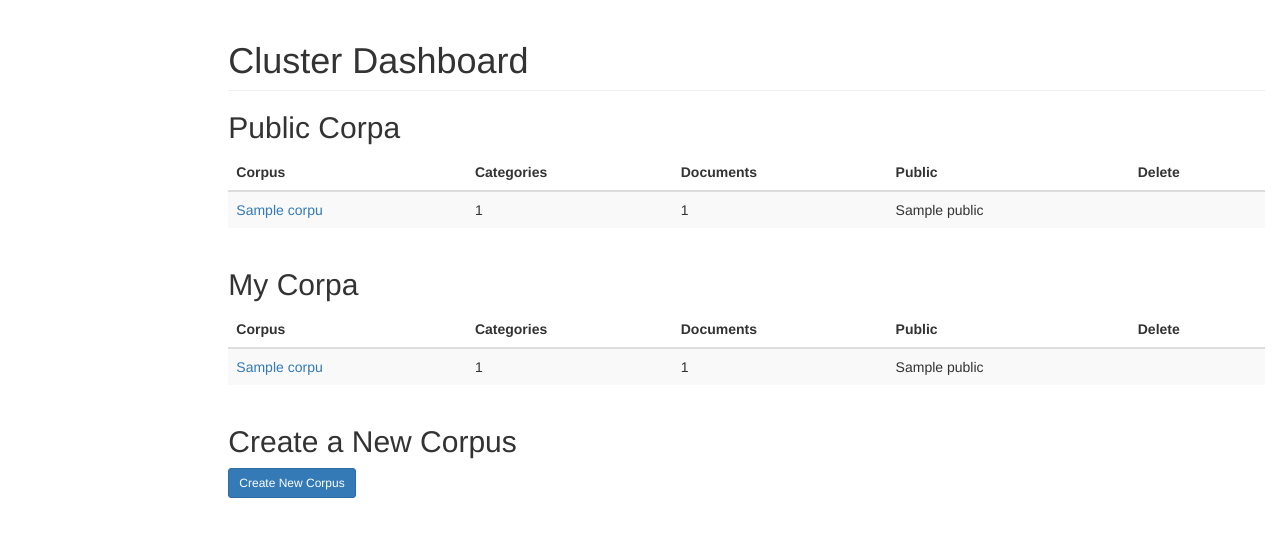
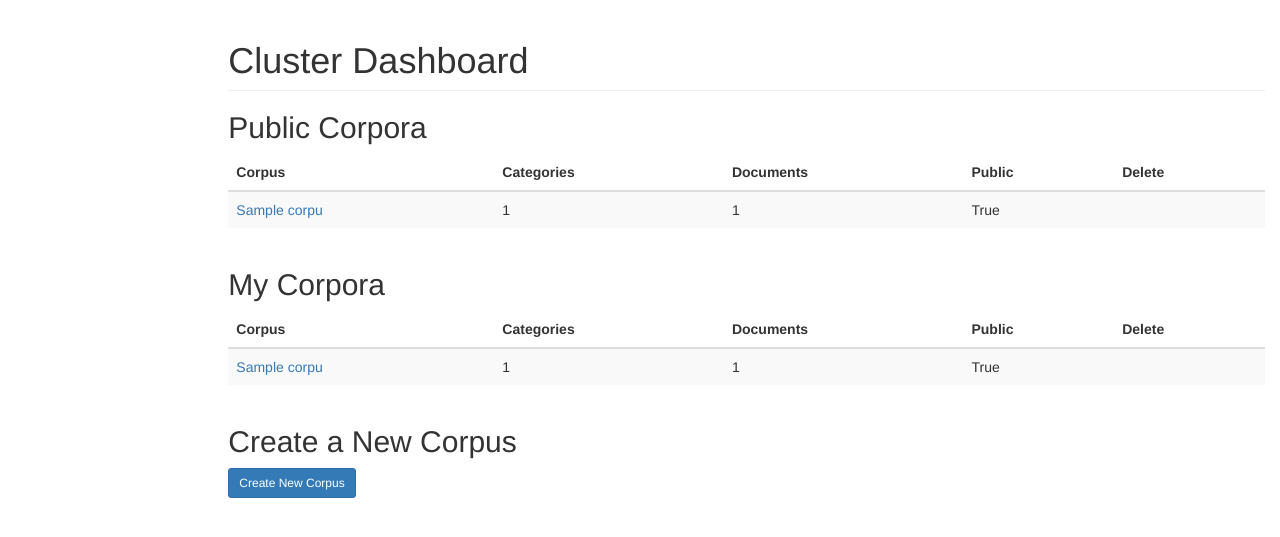
Before and after one commit to tmhughes81/author_cluster, a Django app: template acp/acp/templates/dashboard.html in a window 1280 px wide. Shown: the part 115-652 px from the top of the page. Run offline with Django 3.2, Linux system fonts and the light colour scheme; tables that the repository leaves empty hold one stand-in row (values such as "Sample post"); the template is opened without the code that fills it: values that come from a table or form of the project are taken from there, most other values are stand-ins (such as "Sample title", 1, 10 or a date in 2020); parts of the project's set-up code (start-up, migrations or seed data) failed here and were passed over; some libraries are stand-ins or nearby versions.

Commit message:
fix: Typo on corpora

```diff
--- a/acp/acp/templates/base.html
+++ b/acp/acp/templates/base.html
@@ -78,7 +78,7 @@
       <div class="row">
         <div class="col-sm-3 col-md-2 sidebar"  style="padding-top: 38px;">
           <ul class="nav nav-sidebar">
-            <li class="active"><a href="/dashboard/">Corpa Overview <span class="sr-only">(current)</span></a></li>
+            <li class="active"><a href="/dashboard/">Corpora Overview <span class="sr-only">(current)</span></a></li>
           </ul>
        </div>
        {% endblock %}
@@ -89,7 +89,7 @@
           <h1 class="page-header">Cluster Dashboard</h1>
 
 
-          <h2 class="sub-header">Public Corpa</h2>
+          <h2 class="sub-header">Public Corpora</h2>
           <div class="table-responsive">
             <table class="table table-striped">
               <thead>
@@ -102,8 +102,8 @@
                 </tr>
               </thead>
               <tbody>
-              	{% if public_corpa %}
-              		{% for corpus in public_corpa %}
+              	{% if public_corpora %}
+              		{% for corpus in public_corpora %}
               			<tr>
               				<td><a href='/corpus/{{corpus.id}}/'>{{corpus.name}}</a></td>
 							<td>{{corpus.cat_count}}</td>
@@ -117,8 +117,8 @@
             </table>
           </div>
 
-		  {% if my_corpa_owned %}
-          <h2 class="sub-header">My Corpa</h2>
+		  {% if my_corpora_owned %}
+          <h2 class="sub-header">My Corpora</h2>
           <div class="table-responsive">
             <table class="table table-striped">
               <thead>
@@ -132,7 +132,7 @@
               </thead>
               <tbody>
 
-              		{% for my in my_corpa_owned %}
+              		{% for my in my_corpora_owned %}
               			<tr>
               				<td><a href='/corpus/{{my.corpus.id}}/'>{{my.corpus.name}}</a></td>
 							<td>{{my.corpus.cat_count}}</td>
```
